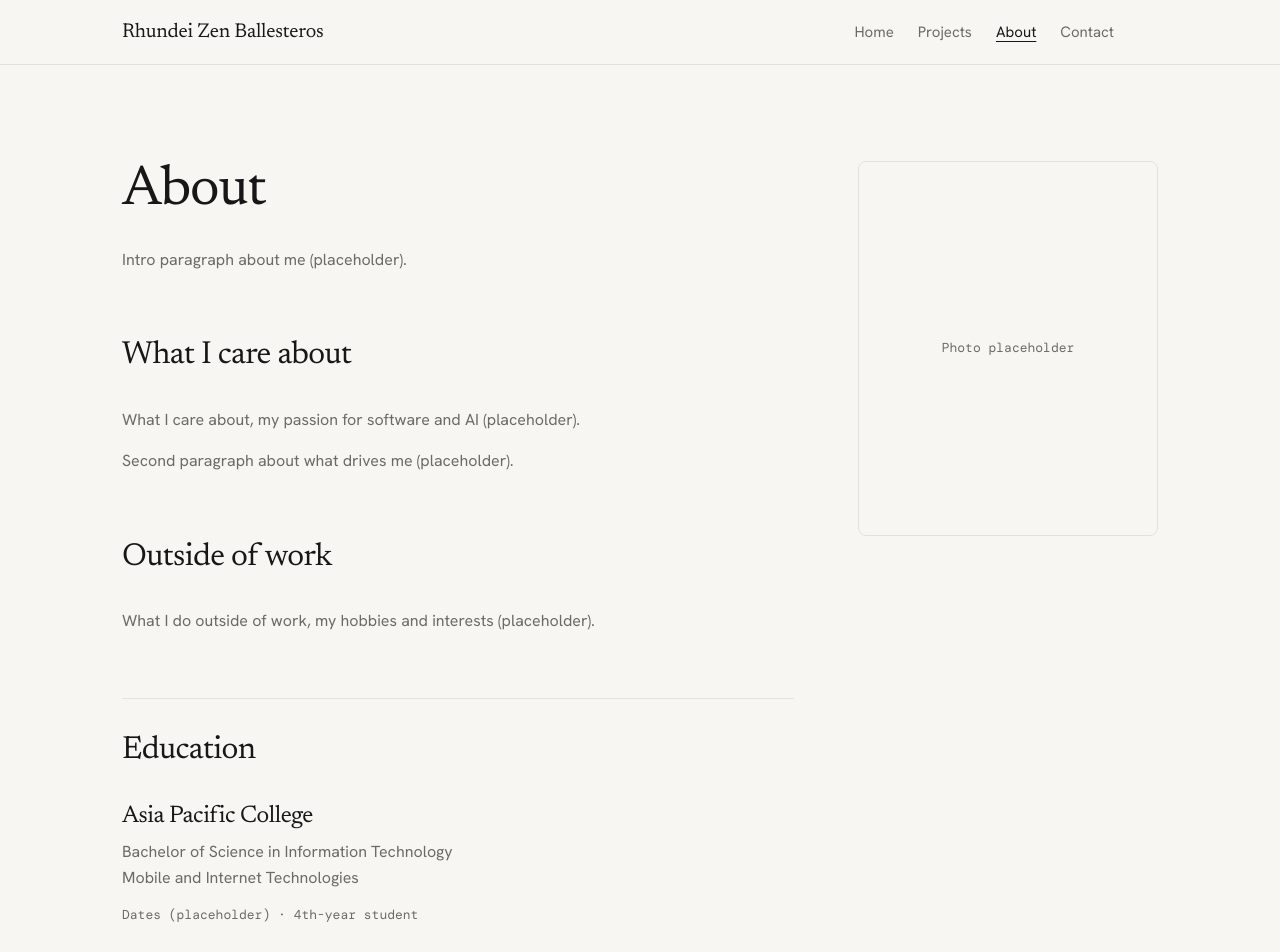
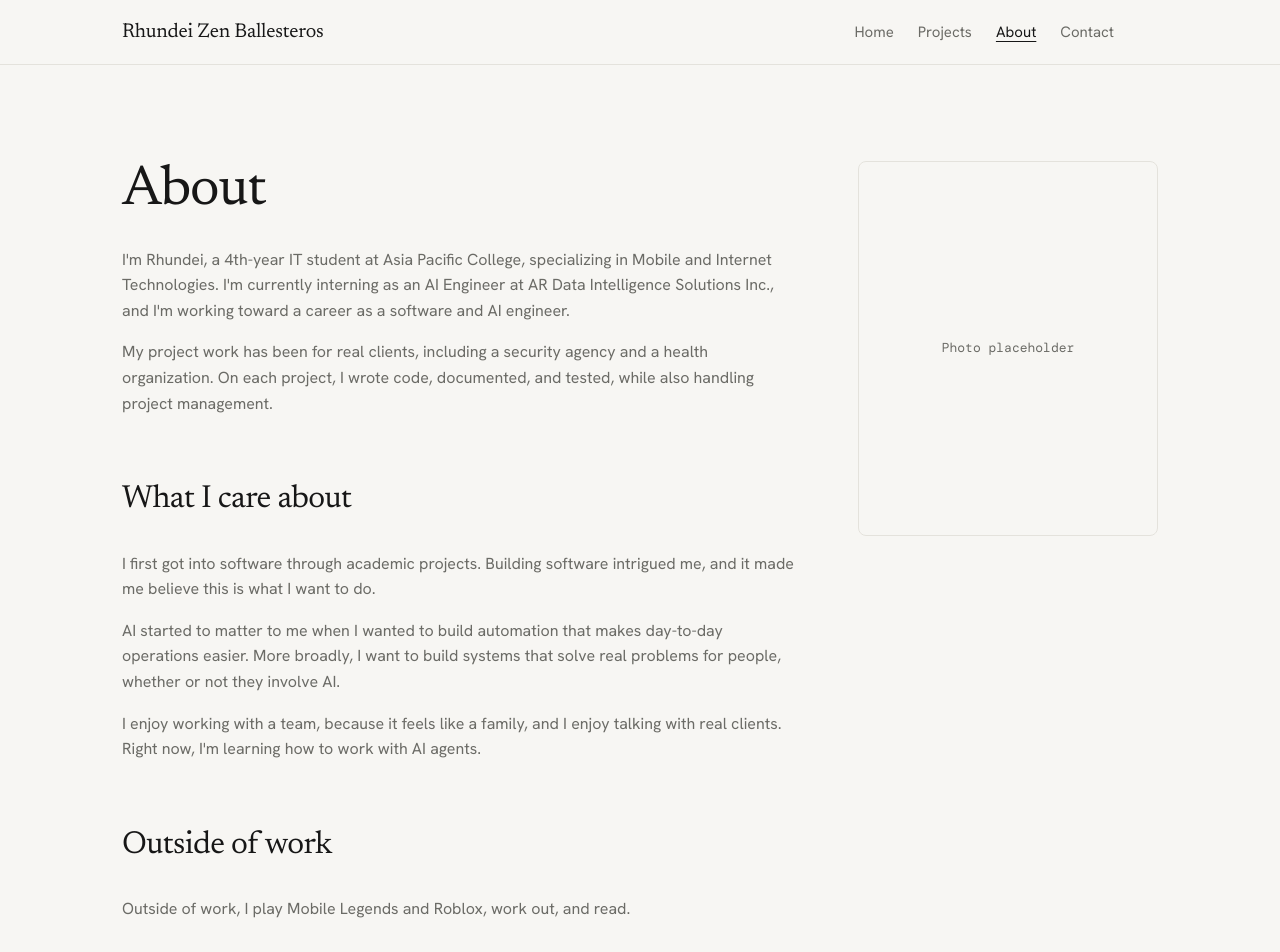
Before and after one commit to rhndzvs/portfolio, a Next.js app: page /about in a window 1280 px wide. Shown: the top 952 px of the page. Built offline with nearby package versions, Linux system fonts and the light colour scheme; no server answers; some icons are missing.

Commit message:
feat: replace about page placeholder copy with real content

```diff
--- a/src/app/about/page.tsx
+++ b/src/app/about/page.tsx
@@ -76,6 +76,9 @@ export default function AboutPage() {
                     <p className="mt-4 font-mono text-label text-muted">
                       {entry.period} · {entry.status}
                     </p>
+                    {entry.honors ? (
+                      <p className="mt-2 text-body text-muted">{entry.honors}</p>
+                    ) : null}
                   </li>
                 ))}
               </ul>
--- a/src/content/about.ts
+++ b/src/content/about.ts
@@ -4,6 +4,7 @@ export type Education = {
   specialization: string;
   period: string;
   status: string;
+  honors?: string;
 };
 
 export type AboutContent = {
@@ -14,21 +15,26 @@ export type AboutContent = {
 };
 
 export const about: AboutContent = {
-  intro: ["Intro paragraph about me (placeholder)."],
+  intro: [
+    "I'm Rhundei, a 4th-year IT student at Asia Pacific College, specializing in Mobile and Internet Technologies. I'm currently interning as an AI Engineer at AR Data Intelligence Solutions Inc., and I'm working toward a career as a software and AI engineer.",
+    "My project work has been for real clients, including a security agency and a health organization. On each project, I wrote code, documented, and tested, while also handling project management.",
+  ],
   passion: [
-    "What I care about, my passion for software and AI (placeholder).",
-    "Second paragraph about what drives me (placeholder).",
+    "I first got into software through academic projects. Building software intrigued me, and it made me believe this is what I want to do.",
+    "AI started to matter to me when I wanted to build automation that makes day-to-day operations easier. More broadly, I want to build systems that solve real problems for people, whether or not they involve AI.",
+    "I enjoy working with a team, because it feels like a family, and I enjoy talking with real clients. Right now, I'm learning how to work with AI agents.",
   ],
   hobbies: [
-    "What I do outside of work, my hobbies and interests (placeholder).",
+    "Outside of work, I play Mobile Legends and Roblox, work out, and read.",
   ],
   education: [
     {
       school: "Asia Pacific College",
       degree: "Bachelor of Science in Information Technology",
       specialization: "Mobile and Internet Technologies",
-      period: "Dates (placeholder)",
+      period: "2023 - 2027 (expected)",
       status: "4th-year student",
+      honors: "SM Foundation College Scholarship",
     },
   ],
 };
```
